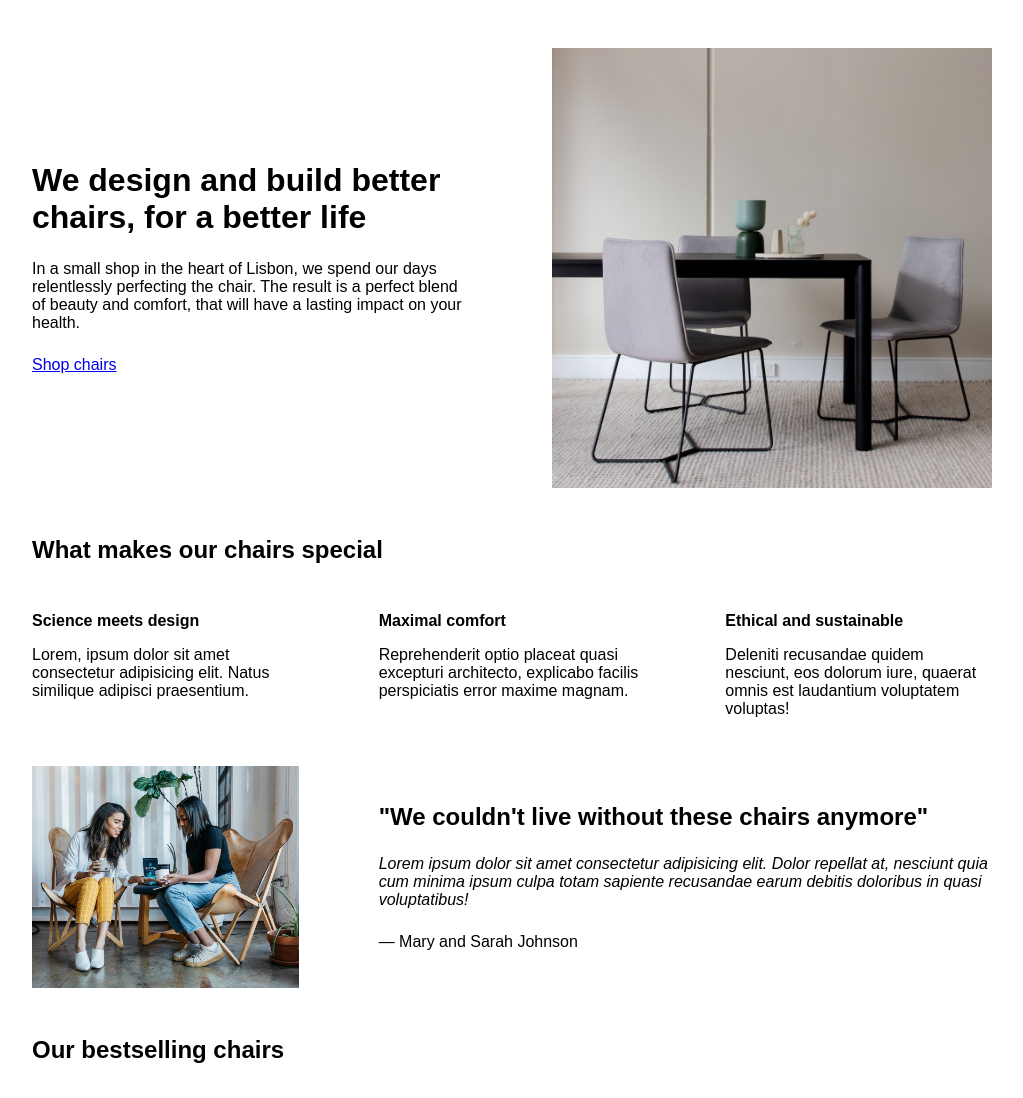
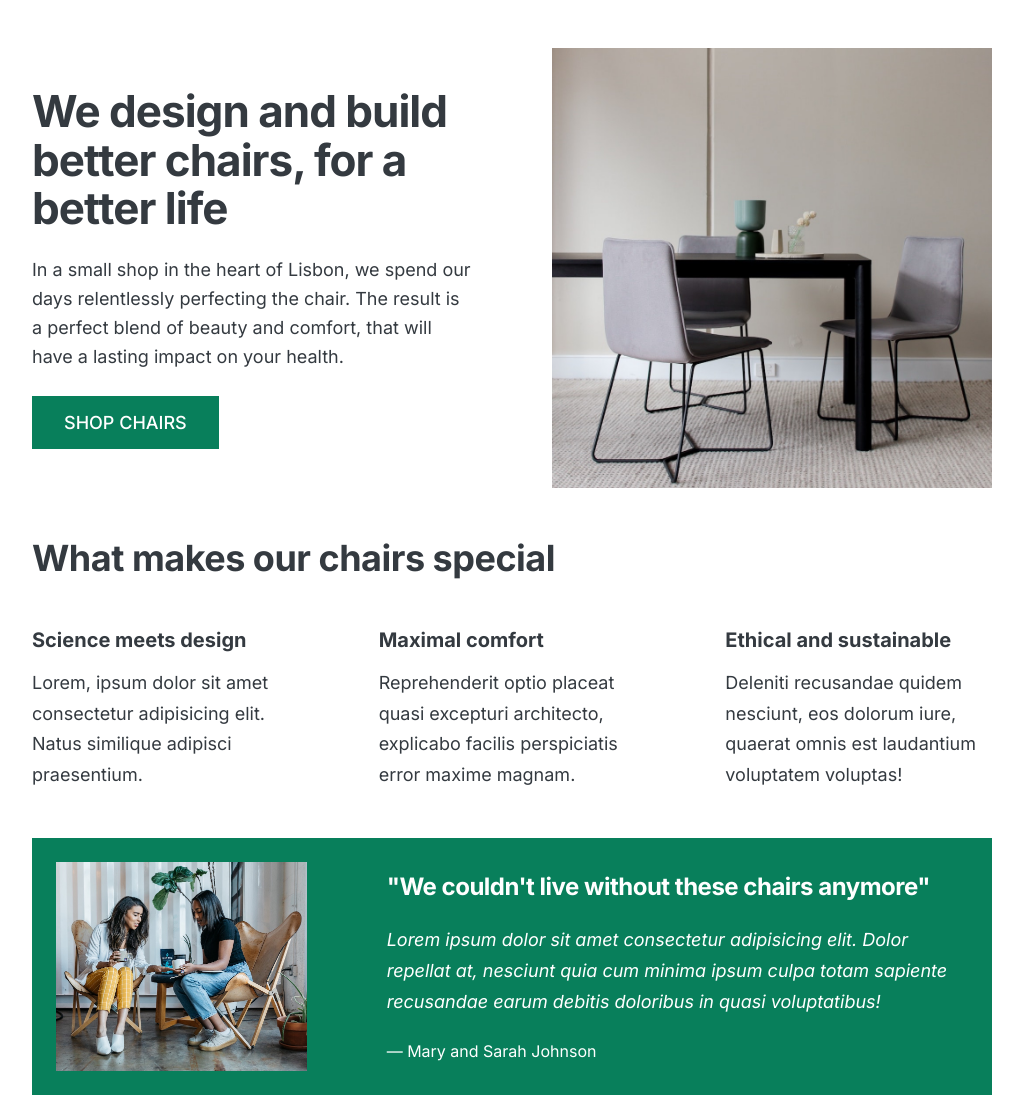
Before and after one commit to i5f/LisbonChairShop, a plain HTML site: page index.html in a window 1280 px wide. Shown: the top 1098 px of the page, without its empty margins (128-1151 px from the left). Drawn offline with Linux system fonts and the light colour scheme.

Commit message:
added some styling

```diff
--- a/index.html
+++ b/index.html
@@ -4,7 +4,12 @@
     <meta charset="UTF-8" />
     <meta http-equiv="X-UA-Compatible" content="IE=edge" />
     <meta name="viewport" content="width=device-width, initial-scale=1.0" />
-
+    <link rel="preconnect" href="https://fonts.googleapis.com" />
+    <link rel="preconnect" href="https://fonts.gstatic.com" crossorigin />
+    <link
+      href="https://fonts.googleapis.com/css2?family=Inter:ital,opsz,wght@0,14..32,100..900;1,14..32,100..900&display=swap"
+      rel="stylesheet"
+    />
     <link rel="stylesheet" href="style.css" />
     <title>Lisbon Chair Shop</title>
   </head>
--- a/style.css
+++ b/style.css
@@ -5,7 +5,10 @@ SPACING SYSTEM (px)
 FONT SIZE SYSTEM (px)
 10 / 12 / 14 / 16 / 18 / 20 / 24 / 30 / 36 / 44 / 52 / 62 / 74 / 86 / 98
 */
-
+/*
+MAIN COLOR: #087f5b
+GRAY COLOR: #343a40
+*/
 * {
   margin: 0;
   padding: 0;
@@ -16,7 +19,9 @@ FONT SIZE SYSTEM (px)
 /* GENERAL STYLES */
 /* ------------------------ */
 body {
-  font-family: sans-serif;
+  font-family: Inter, sans-serif;
+  color: #343a40;
+  border-bottom: 8px solid #087f5b;
 }
 
 .container {
@@ -31,12 +36,39 @@ section {
 
 h2 {
   margin-bottom: 48px;
+  font-size: 36px;
+  letter-spacing: -0.5px;
 }
 
 .grid-3-cols {
   display: grid;
   grid-template-columns: repeat(3, 1fr);
   column-gap: 80px;
+}
+
+.btn:link,
+.btn:visited {
+  background-color: #087f5b;
+  color: #fff;
+  text-decoration: none;
+  text-transform: uppercase;
+  font-weight: 500;
+  display: inline-block;
+}
+
+.btn:hover,
+.btn:active {
+  background-color: #099268;
+}
+
+.btn--big {
+  font-size: 18px;
+  padding: 16px 32px;
+}
+
+.btn--small {
+  font-size: 14px;
+  padding: 8px 12px;
 }
 
 /* ------------------------ */
@@ -57,10 +89,15 @@ header {
 
 h1 {
   margin-bottom: 24px;
+  font-size: 44px;
+  line-height: 1.1;
+  letter-spacing: -1px;
 }
 
 .header-text {
   margin-bottom: 24px;
+  font-size: 18px;
+  line-height: 1.6;
 }
 
 img {
@@ -73,13 +110,19 @@ img {
 
 .features-title {
   margin-bottom: 16px;
+  font-size: 20px;
 }
 
 .features-text {
+  font-size: 18px;
+  line-height: 1.7;
 }
 
 /* TESTIMONIAL */
 .testimonial-section {
+  background-color: #087f5b;
+  color: #fff;
+  padding: 24px;
 }
 
 .testimonial-box {
@@ -89,11 +132,14 @@ img {
 
 .testimonial-box h2 {
   margin-bottom: 24px;
+  font-size: 24px;
 }
 
 .testimonial-text {
   font-style: italic;
   margin-bottom: 24px;
+  font-size: 18px;
+  line-height: 1.7;
 }
 
 /* CHAIRS */
@@ -103,6 +149,7 @@ img {
 
 h3 {
   margin-bottom: 24px;
+  font-size: 20px;
 }
 
 .chair-details {
@@ -127,8 +174,11 @@ h3 {
 .chair-price {
   display: flex;
   justify-content: space-between;
+  font-size: 20px;
 }
 
 footer {
   margin-bottom: 48px;
+  font-size: 14px;
+  color: #495057;
 }
```
